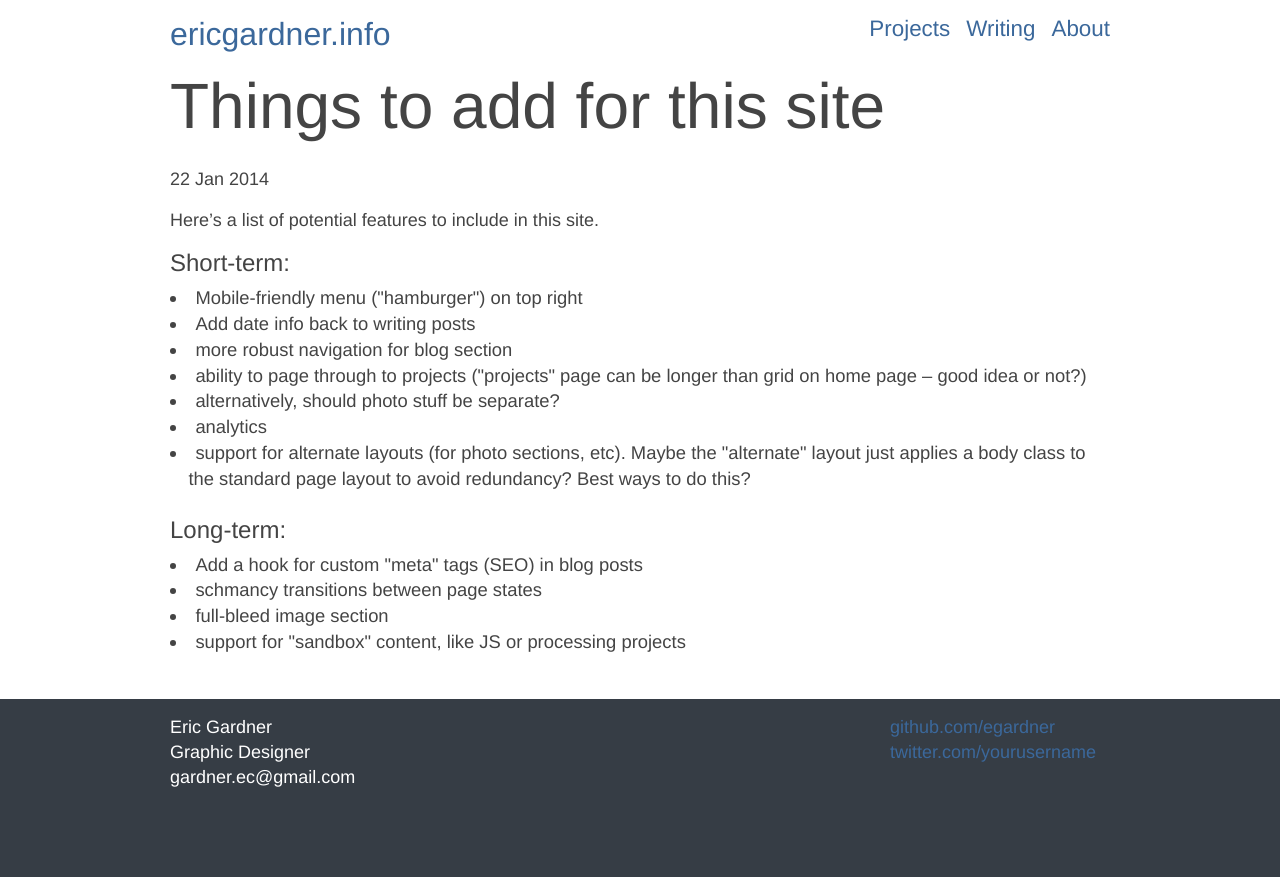
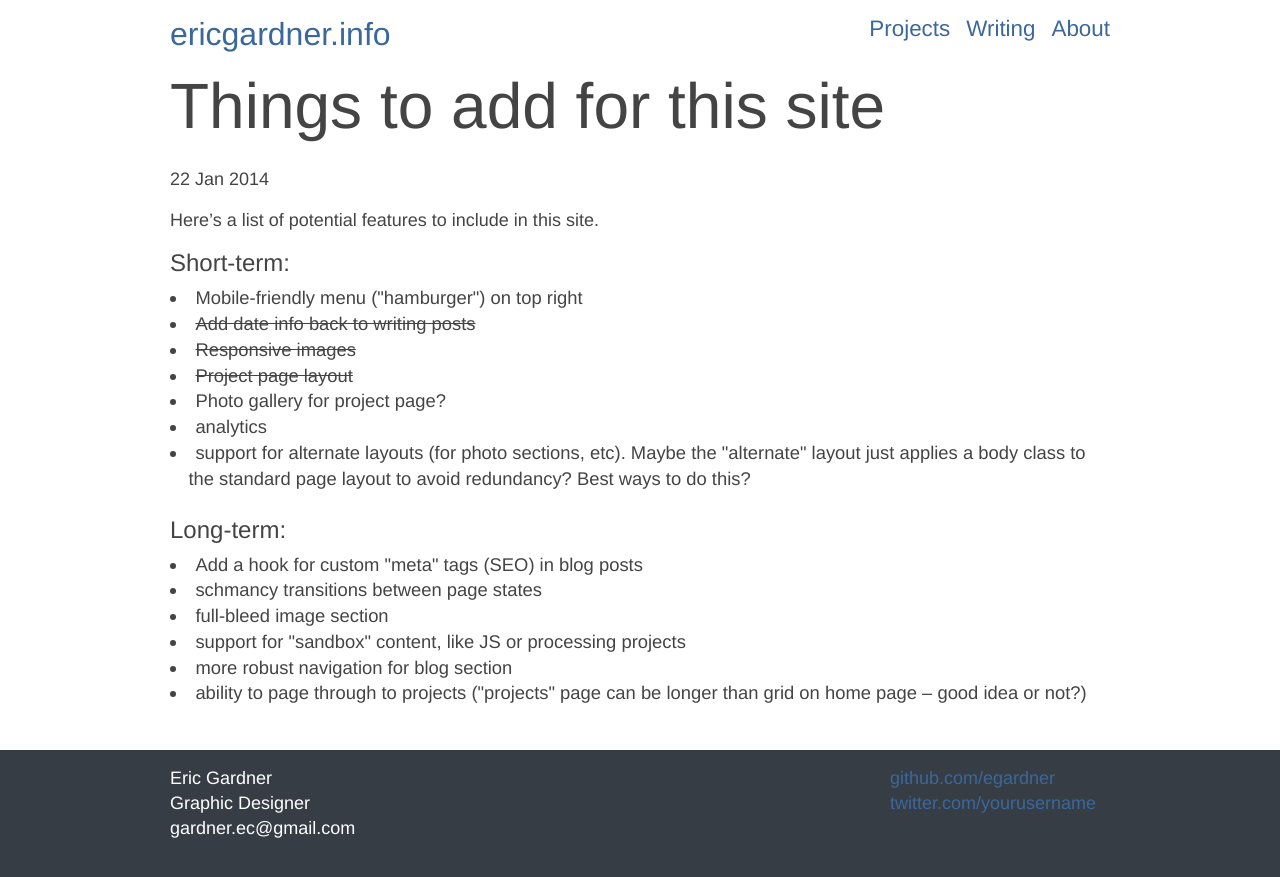
Before and after one commit to egardner/ericgardner.info-old, a Jekyll site: the page built from _posts/writing/2014-01-22-game-plan.markdown, in a window 1280 px wide. Shown: the top 877 px of the page. Built offline with Jekyll 4.4.1, drawn with Linux system fonts in a browser that asks for light colours; Markdown is read by kramdown in place of the engine named in the settings.

Commit message:
Edit to post

```diff
--- a/_posts/writing/2014-01-22-game-plan.markdown
+++ b/_posts/writing/2014-01-22-game-plan.markdown
@@ -9,10 +9,10 @@ Here's a list of potential features to include in this site.
 ###Short-term:
 
 - Mobile-friendly menu (&quot;hamburger&quot;) on top right
-- Add date info back to writing posts
-- more robust navigation for blog section
-- ability to page through to projects (&quot;projects&quot; page can be longer than grid on home page &ndash;&nbsp;good idea or not?)
-- alternatively, should photo stuff be separate?
+- <del>Add date info back to writing posts</del>
+- <del>Responsive images</del>
+- <del>Project page layout</del>
+- Photo gallery for project page?
 - analytics
 - support for alternate layouts (for photo sections, etc). Maybe the &quot;alternate&quot; layout just applies a body class to the standard page layout to avoid redundancy? Best ways to do this?
 
@@ -22,3 +22,5 @@ Here's a list of potential features to include in this site.
 - schmancy transitions between page states
 - full-bleed image section
 - support for &quot;sandbox&quot; content, like JS or processing projects
+- more robust navigation for blog section
+- ability to page through to projects (&quot;projects&quot; page can be longer than grid on home page &ndash; good idea or not?)
```
